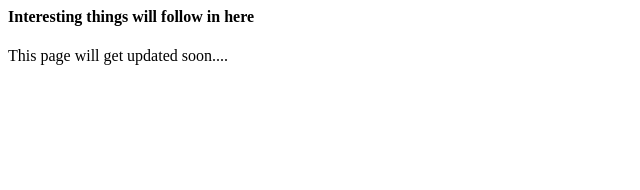
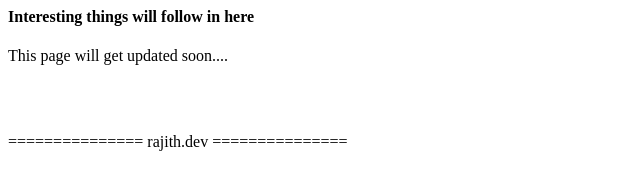
Before and after one commit to rajithwijepura/rajithwijepura.github.io, a plain HTML site: page index.html in a window 1280 px wide. Shown: the whole page, without its empty margins (0-640 px from the left). Drawn offline with Linux system fonts and the light colour scheme.

Commit message:
update index page

```diff
--- a/index.html
+++ b/index.html
@@ -7,5 +7,7 @@
 	<body>
 		<h4>Interesting things will follow in here</h4>
 		<p>This page will get updated soon....</p>
+		<br><br>
+		<p>=============== rajith.dev ===============</p>
 	</body>
 </html>
```
